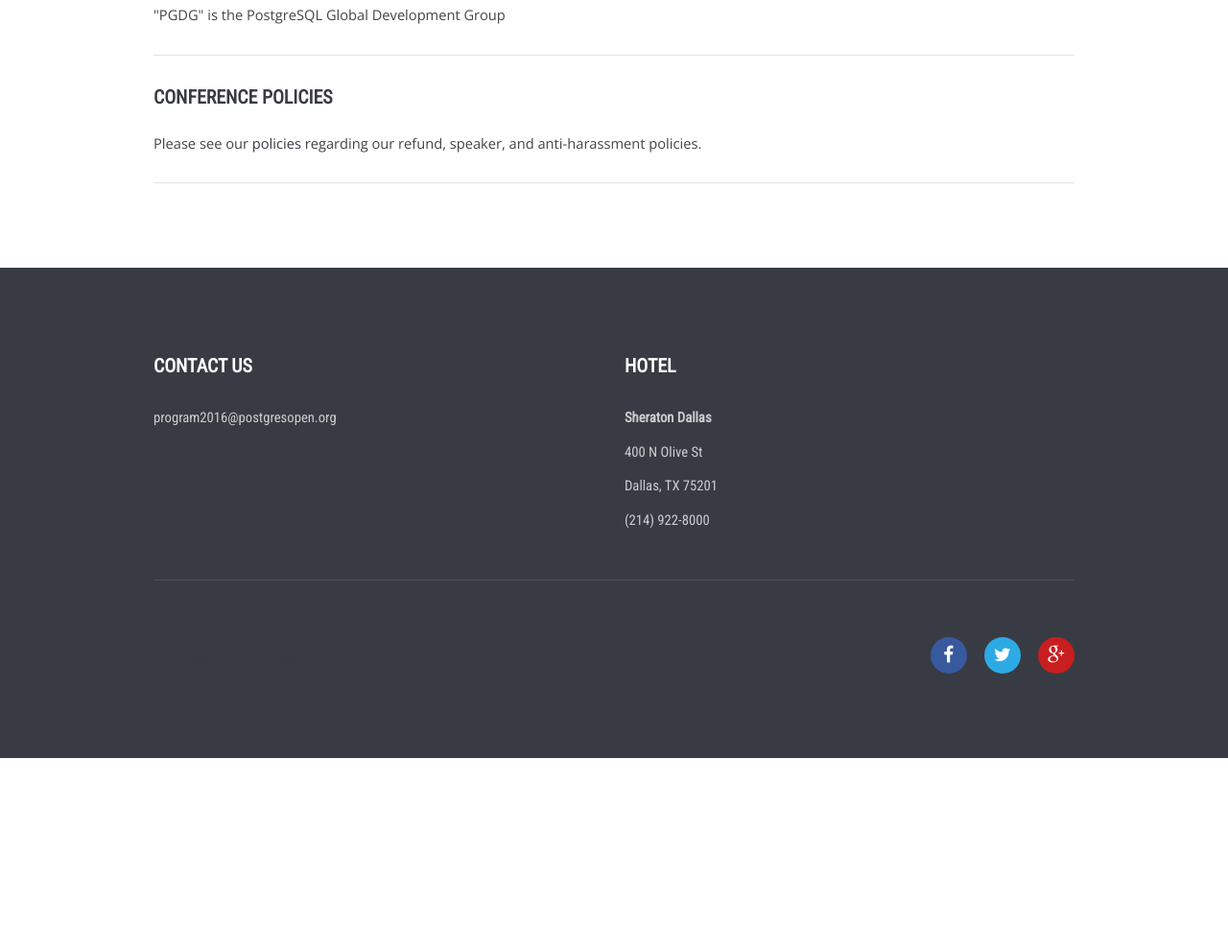
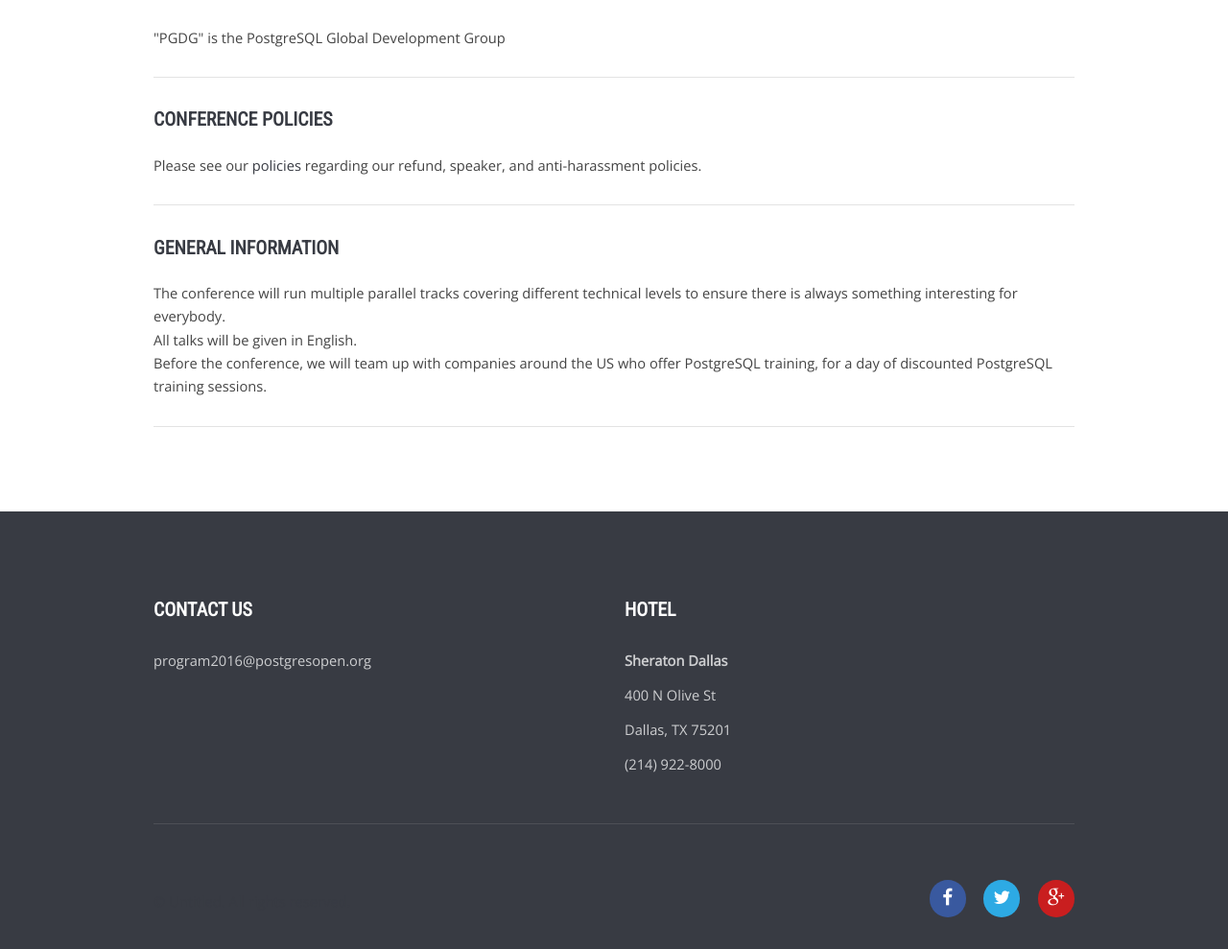
Before and after one commit to xenophenes/PostgresOpen2016, a plain HTML site: page about.html in a window 1280 px wide. Shown: the part 1160-2149 px from the top of the page at 96% size. Before the commit the page ends 1950 px from the top, so only its background shows below. Drawn offline with nearby package versions, Linux system fonts and the light colour scheme.

Commit message:
Fix fonts again, finish up about.html

```diff
--- a/about.html
+++ b/about.html
@@ -97,8 +97,21 @@
             <hr>
           </section>
 
+          <!-- General info -->
+          <section>
+            <h3>General information</h3>
+
+            <p>The conference will run multiple parallel tracks covering different technical levels to ensure there is always something interesting for everybody.
+            <br>
+            All talks will be given in English.
+            <br>
+            Before the conference, we will team up with companies around the US who offer PostgreSQL training, for a day of discounted PostgreSQL training sessions.</p>
+            <hr>
+          </section>
 				</div>
 			</section>
+
+
 
 		<!-- Footer -->
 			<footer id="footer">
--- a/css/style.css
+++ b/css/style.css
@@ -24,7 +24,7 @@
 
 	body, input, select, textarea {
 		color: #444;
-		font-family: 'Roboto Condensed', sans-serif;
+		font-family: 'Open Sans', sans-serif;
 		font-size: 13pt;
 		font-weight: 400;
 		line-height: 1.65em;
@@ -59,6 +59,7 @@
 		line-height: 1em;
 		margin: 0 0 1em 0;
 		text-transform: uppercase;
+		font-family: 'Roboto Condensed', sans-serif;
 	}
 
 		h1 a, h2 a, h3 a, h4 a, h5 a, h6 a {
@@ -1317,7 +1318,7 @@
 		.post .content {
 		  z-index: 2;
 		  position: relative;
-		  font-family: 'Roboto Condensed', sans-serif;
+		  font-family: 'Open Sans', sans-serif;
 		  pointer-events: none;
 		}
 
```
